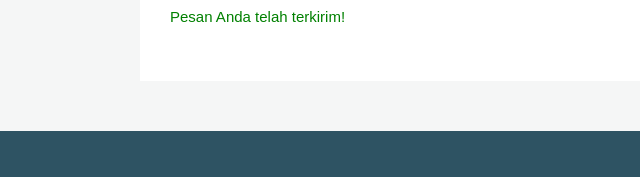
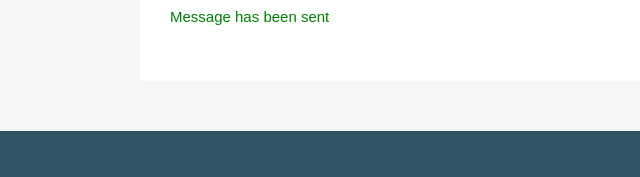
Before and after one commit to Farhan1705/Travel, a plain HTML site: page contact.html in a window 1280 px wide. Both pictures are taken after typing "Sample", "name@example.com", "Sample" into the empty fields and a click on the input "Send message". Shown: the part 1498-1675 px from the top of the page, 0-640 px from the left. Drawn offline with Linux system fonts and the light colour scheme.

Commit message:
Update 3

```diff
--- a/contact.html
+++ b/contact.html
@@ -52,7 +52,7 @@
               <textarea rows = "4" class = "form-control" placeholder="Your message" required></textarea>
               <input type = "submit" class = "btn" value = "Send message">
           </form>
-          <p id="formMessage" style="color: green; display: none; margin-top: 10px;">Pesan Anda telah terkirim!</p>
+          <p id="formMessage" style="color: green; display: none; margin-top: 10px;">Message has been sent</p>
       </div>
      <div class="contact-right">
       <div class="contact-item">
```
